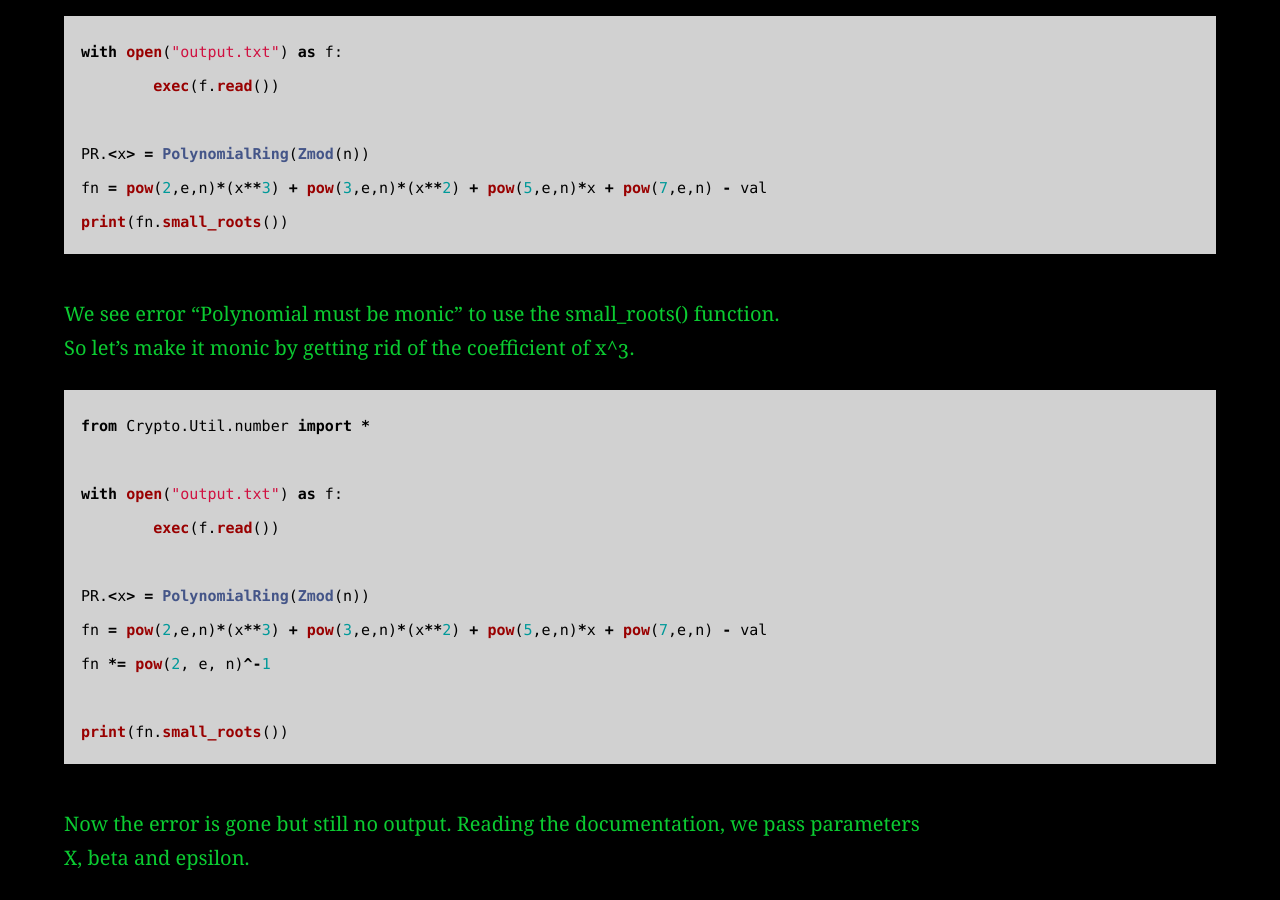
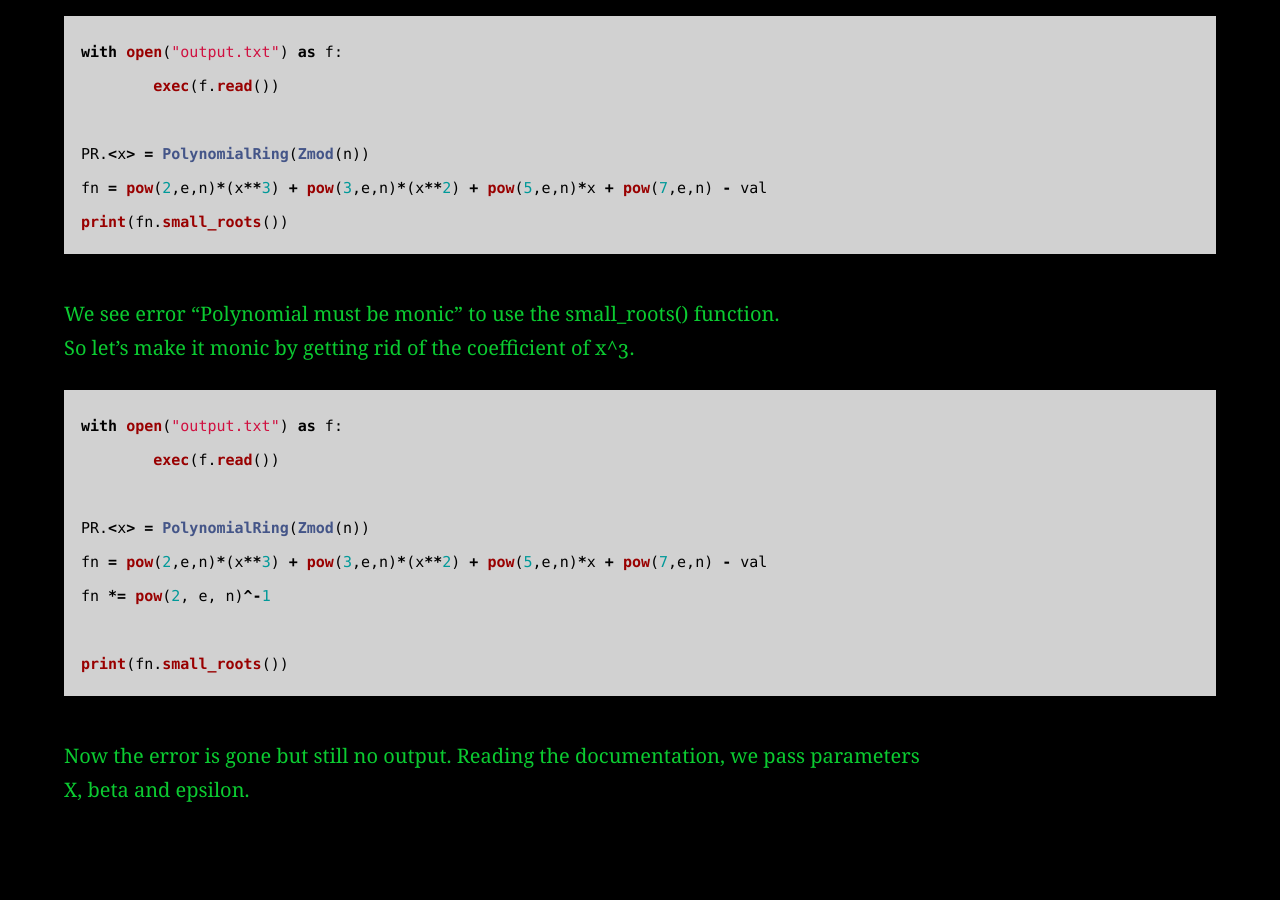
Before and after one commit to AC01010/Connor-McCartney.github.io, a Jekyll site: the page built from _posts/2012-12-27-crew-ctf-2022.md, in a window 1280 px wide and 900 px high, scrolled down 3894 px. Built offline with Jekyll 4.4.1, drawn with Linux system fonts in a browser that asks for light colours; after the commit the page ends 4726 px from its top, so only the background shows below that.

Commit message:
Update 2012-12-27-crew-ctf-2022.md

````diff
--- a/_posts/2012-12-27-crew-ctf-2022.md
+++ b/_posts/2012-12-27-crew-ctf-2022.md
@@ -136,8 +136,6 @@
 So let's make it monic by getting rid of the coefficient of x^3.
 
 ```python
-from Crypto.Util.number import *
-
 with open("output.txt") as f:
         exec(f.read())
 
````
